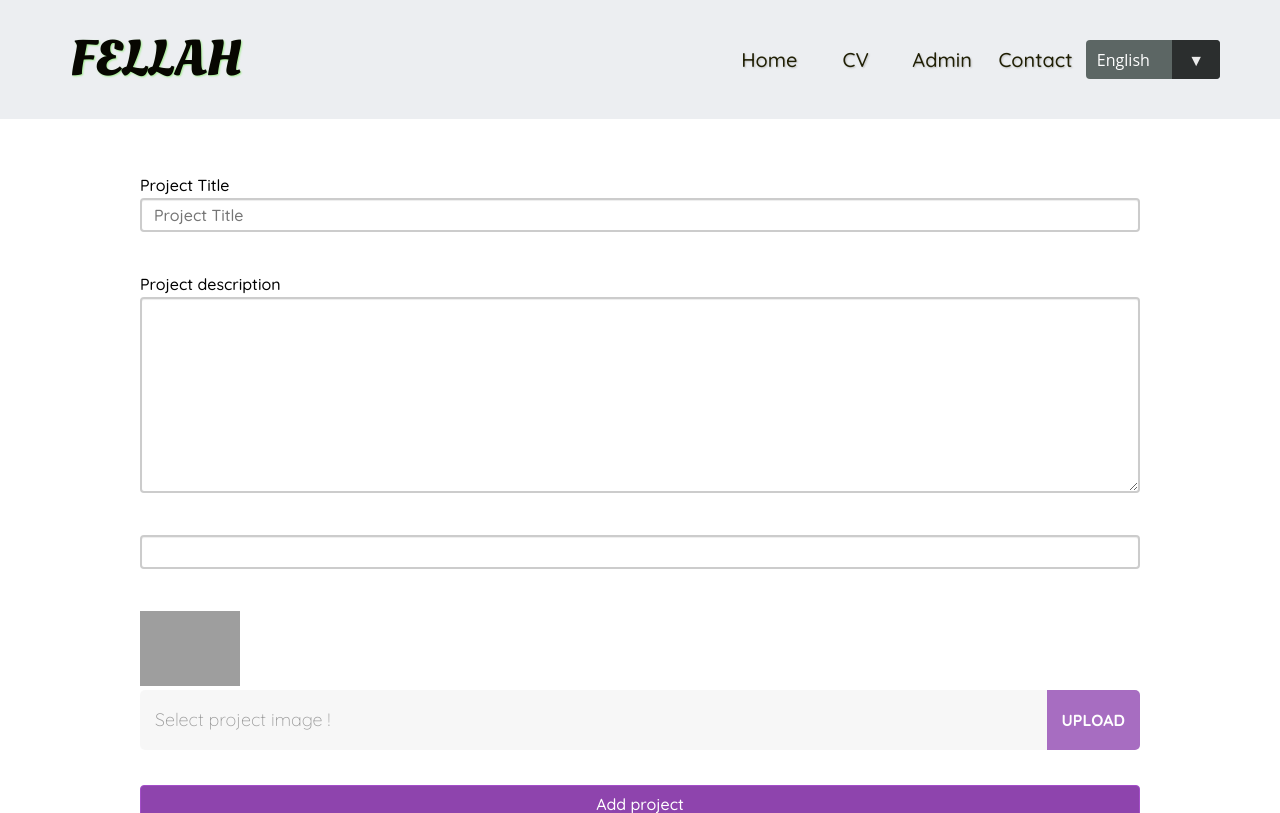
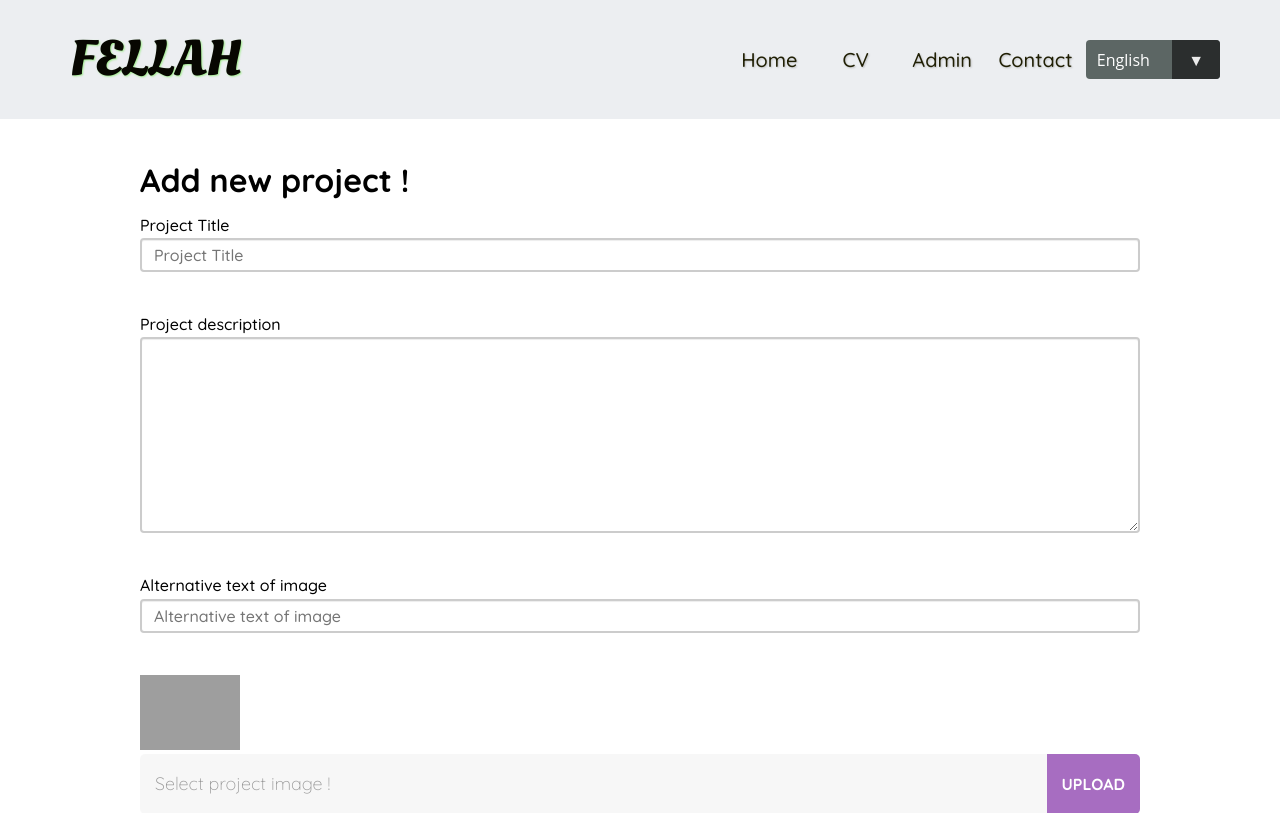
Before and after one commit to FellahAbdel/web-portfolio, a PHP site: page /admin/insert.php in a window 1280 px wide. Shown: the top 813 px of the page. Run offline with PHP 8.4, Linux system fonts and the light colour scheme; data that the repository does not hold is empty; some libraries are stand-ins or nearby versions; grey boxes are pictures that could not be loaded.

Commit message:
Add new translation

```diff
--- a/assets/locales/en.php
+++ b/assets/locales/en.php
@@ -50,16 +50,26 @@ $trad = [
   ],
   "adminProjectSection" => [
     "h2" => "Projects list",
-    "add" => "Add",
+    "add" => "Add"
   ],
   "adminActions" => [
     "edit" => "Edit",
-    "delete" => "Delete",
+    "delete" => "Delete"
+  ],
+  "adminPageTitle" => [
+    "insert" => "Add new project !",
+    "update" => "Update current project",
+    "delete" => "Delete current project"
   ],
   "AdminProjectForm" => [
     "project title" => "Project Title",
     "description" => "Project description",
+    "text alt" => "Alternative text of image",
     "project image" => "Select project image !",
-    "upload button" => "Add project"
+    "upload button" => "Add project",
+    "update button" => "Update project",
+    "question" => "Do you wish to delete this project ?",
+    "y-response" => "Yes",
+    "n-response" => "No"
   ]
 ];
```
Also changed, not shown: assets/locales/fr.php (+14 -4 lines).
